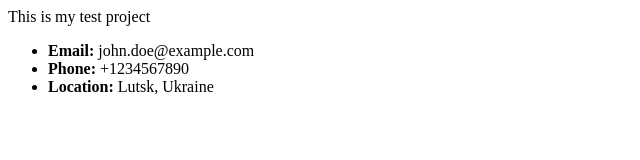
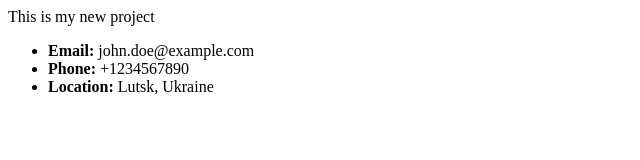
Before and after one commit to katvetlvas/git-test-2026, a plain HTML site: page index.html in a window 1280 px wide. Shown: the full height of the page, 0-640 px from the left. Drawn offline with Linux system fonts and the light colour scheme.

Commit message:
Update index.html

```diff
--- a/index.html
+++ b/index.html
@@ -5,7 +5,7 @@
 </head>
 
 <body>
-    <p>This is my test project</p>
+    <p>This is my new project</p>
     <div>
         <ul>
             <li><b>Email:</b> john.doe@example.com</li>
```
